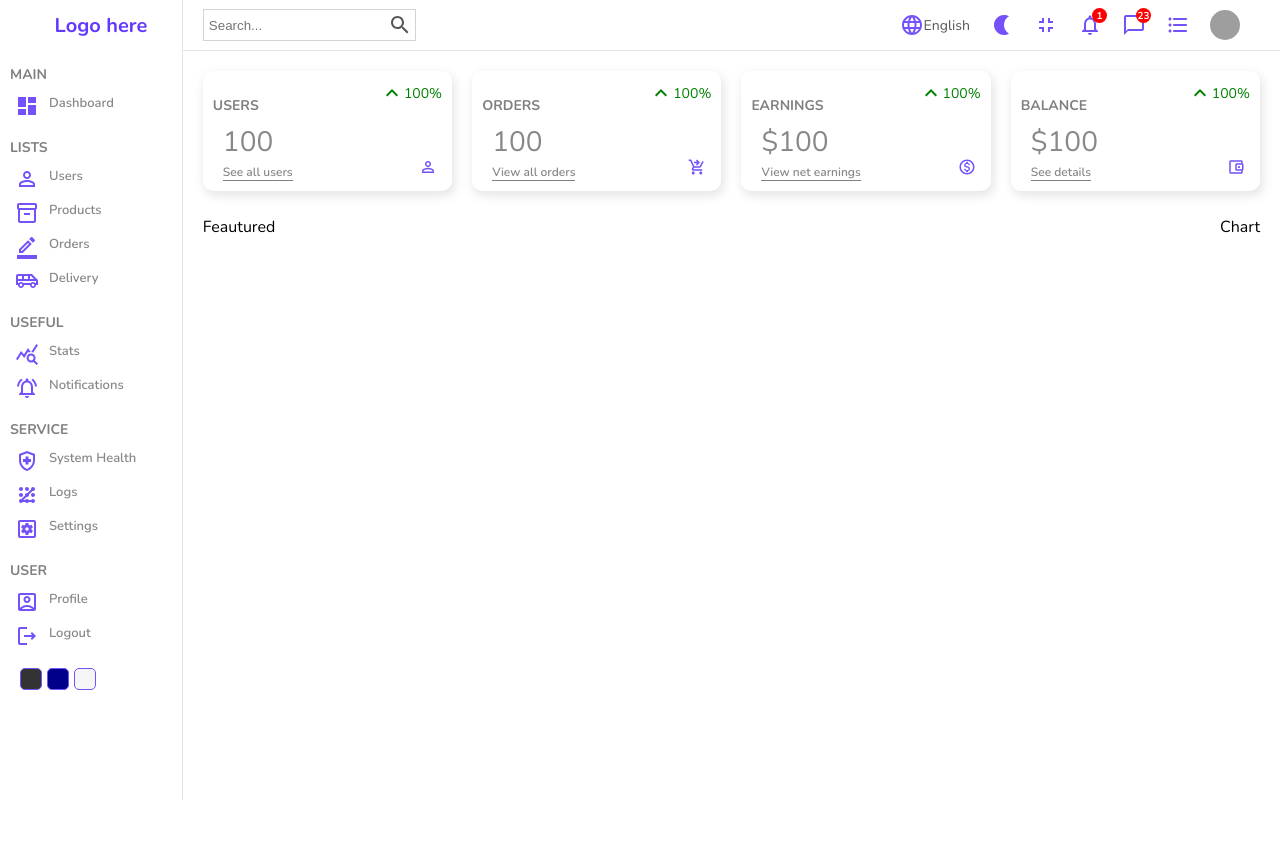
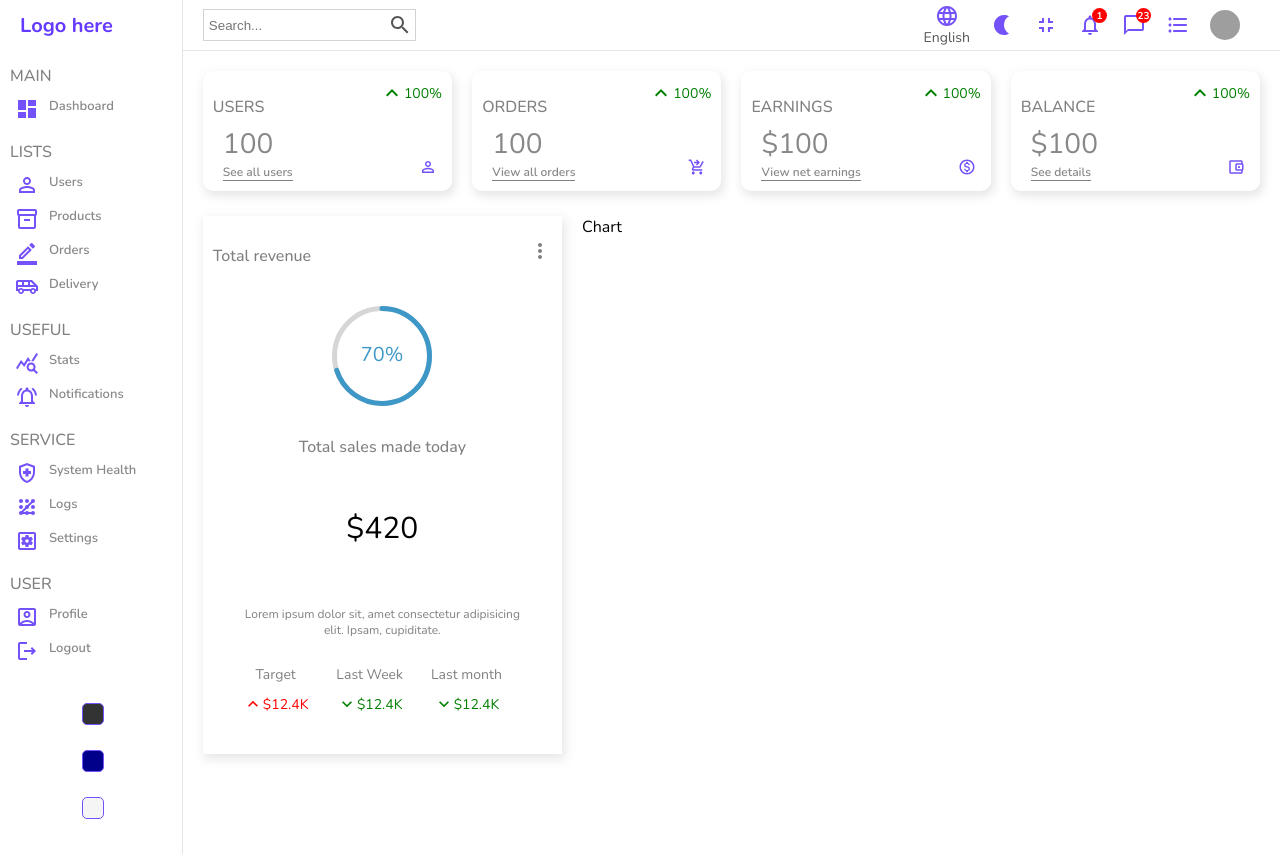
Before and after one commit to AlexDent42/react-admin, a React (Create React App) app: page / in a window 1280 px wide. Before the commit the page ends 800 px from the top, so only its background shows below. Built offline with nearby package versions, Linux system fonts and the light colour scheme; grey boxes are pictures that could not be loaded.

Commit message:
featured section finished

```diff
--- a/package.json
+++ b/package.json
@@ -11,6 +11,7 @@
     "@testing-library/react": "^12.1.4",
     "@testing-library/user-event": "^13.5.0",
     "react": "^17.0.2",
+    "react-circular-progressbar": "^2.0.4",
     "react-dom": "^17.0.2",
     "react-router-dom": "^6.2.2",
     "react-scripts": "5.0.0",
--- a/src/components/chart/chart.css
+++ b/src/components/chart/chart.css
@@ -0,0 +1,3 @@
+.chart {
+    flex: 4;
+}
--- a/src/components/featured/Featured.jsx
+++ b/src/components/featured/Featured.jsx
@@ -1,8 +1,59 @@
-import './feautured.css'
+import './featured.css';
+import MoreVertIcon from '@mui/icons-material/MoreVert';
+import { CircularProgressbar } from 'react-circular-progressbar';
+import 'react-circular-progressbar/dist/styles.css';
+import KeyboardArrowDownIcon from '@mui/icons-material/KeyboardArrowDown';
+import KeyboardArrowUpIcon from '@mui/icons-material/KeyboardArrowUp';
 
 const Featured = () => {
   return (
-    <div className="featured">Feautured</div>
+    <div className="featured">
+      <div className="top">
+        <h1 className="title">Total revenue</h1>
+          <MoreVertIcon/>
+      </div>
+      <div className="bottom">
+          <div className="featuredChart">
+          <CircularProgressbar value={70} text={"70%"} strokeWidth={5}/>
+          </div>
+          <p className="title">Total sales made today </p>
+          <p className="amount">$420</p>
+          <p className="desc">Lorem ipsum dolor sit, amet consectetur adipisicing elit. Ipsam, cupiditate. </p>
+          <div className="summary">
+            <div className="item">
+              <div className="itemTitle">
+                Target
+              </div>
+              <div className="itemResult negative">
+                <KeyboardArrowUpIcon fontSize='small'/>
+                <div className="resultAmount">$12.4K
+                  </div>
+              </div>
+            </div>
+            <div className="item">
+              <div className="itemTitle">
+                Last Week
+              </div>
+              <div className="itemResult positive">
+                <KeyboardArrowDownIcon fontSize='small'/>
+                <div className="resultAmount">$12.4K
+                  </div>
+              </div>
+            </div>
+            <div className="item">
+              <div className="itemTitle">
+                Last month
+              </div>
+              <div className="itemResult positive">
+                <KeyboardArrowDownIcon fontSize='small'/>
+                <div className="resultAmount">$12.4K
+                  </div>
+              </div>
+            </div>
+
+          </div>
+      </div>
+    </div>
   )
 }
 
--- /dev/null
+++ b/src/components/featured/featured.css
@@ -0,0 +1,81 @@
+.featured {
+    flex: 2;
+    -webkit-box-shadow:2px 4px 10px 1px rgba(0,0,0,0.47);
+    box-shadow: 2px 4px 10px 1px rgba(201,201,201,0.47);
+    padding: 10px;
+}
+
+.top {
+    display: flex;
+    align-items: center ;
+    justify-content: space-between;
+    color: gray;
+}
+
+.title {
+    font-size: 16px;
+    font-weight: 500;
+}
+
+.bottom {
+
+    padding: 20px;
+    display: flex;
+    flex-direction: column;
+    align-items: center;
+    justify-content: center;
+    gap: 15px;
+}
+
+.featuredChart {
+    width: 100px;
+    height: 100px;
+}
+
+.title {
+    font-weight: 500;
+    color: gray;
+}
+
+.amount {
+    font-size: 30px;
+}
+
+.desc {
+    font-weight: 300;
+    font-size: 12px;
+    color:gray;
+    text-align: center;
+}
+
+.summary {
+    width: 100%;
+    display: flex;
+    align-items: center;
+    justify-content: space-between;
+}
+
+.item {
+    flex-direction: column;
+    text-align: center;
+}
+
+.itemTitle {
+    font-size: 14px;
+    color: gray;
+}
+
+.itemResult {
+    display: flex;
+    align-items: center;
+    margin-top: 10px;
+    font-size: 14px;
+}
+
+.itemResult.positive {
+    color: green;
+}
+
+.itemResult.negative {
+    color: red;
+}
--- a/src/components/featured/feautured.css
+++ /dev/null
@@ -1,3 +0,0 @@
-.featured {
-    flex: 2;
-}
```
Also changed, not shown: src/pages/home/home.css (line endings or trailing spaces), 1 other file (tests, documents, lock files or other folders).
